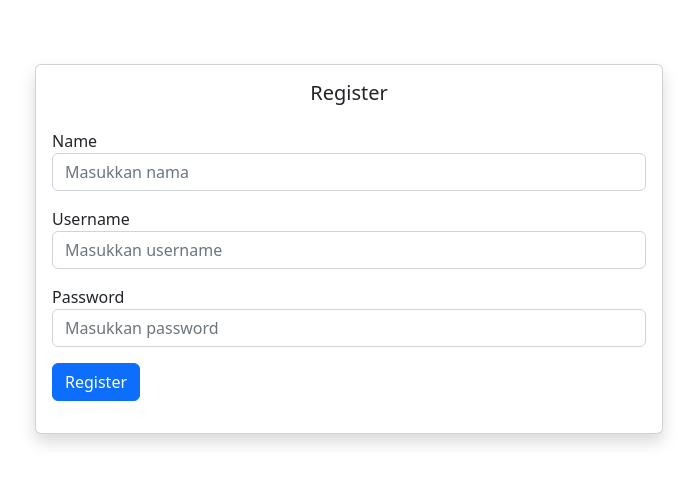
After one commit to arkan0303/rekapan_data, a PHP site: page /register.php in a window 1280 px wide. The commit adds this page. Shown: the top 484 px of the page, without its empty margins (291-988 px from the left). Run offline with PHP 8.4, Linux system fonts and the light colour scheme; some libraries are stand-ins or nearby versions.

Commit message:
update terbaru

```diff
--- a/index.php
+++ b/index.php
@@ -60,6 +60,9 @@ function buildQueryString($paramKey, $paramValue)
                     <button type="submit" class="btn btn-primary">Search</button>
                 </form>
                 <div>
+                <?php if (isset($_SESSION['unique_id'])): ?>
+    <a href="logout.php" class="btn btn-danger">Logout</a>
+<?php endif; ?>
                     <a href="daftar-penjualan.php" class="btn btn-secondary">Daftar Penjualan</a>
                     <a href="tambah-produk.php" class="btn btn-secondary">Tambah Produk</a>
                 </div>
--- /dev/null
+++ b/register.php
@@ -0,0 +1,67 @@
+<?php include_once "./layout/header.php" ?>
+
+<?php
+session_start();
+include_once "./php/config.php";
+
+if ($_SERVER['REQUEST_METHOD'] == 'POST') {
+    $name = mysqli_real_escape_string($conn, $_POST['name']);
+    $username = mysqli_real_escape_string($conn, $_POST['username']);
+    $password = mysqli_real_escape_string($conn, $_POST['password']);
+
+    // Cek apakah username sudah digunakan
+    $sql_check = "SELECT * FROM users WHERE username = '$username'";
+    $result = mysqli_query($conn, $sql_check);
+    if (mysqli_num_rows($result) > 0) {
+        echo "<div class='alert alert-danger'>Username sudah digunakan, silakan pilih yang lain.</div>";
+    } else {
+        // Menyimpan data pengguna ke database tanpa meng-hash password
+        $sql_insert = "INSERT INTO users (name, username, password) VALUES ('$name', '$username', '$password')";
+        if (mysqli_query($conn, $sql_insert)) {
+            header("Location: login.php");
+            exit();
+        } else {
+            echo "<div class='alert alert-danger'>Terjadi kesalahan saat mendaftar, silakan coba lagi.</div>";
+        }
+    }
+}
+?>
+
+<!-- Include HTML Form di sini -->
+
+
+<div class="mt-5">
+    <div class="row justify-content-center mb-3">
+        <div class="col-md-6">
+            <div class="alert alert-danger d-none" role="alert"></div>
+        </div>
+    </div>
+    <div class="row justify-content-center">
+        <div class="col-md-6">
+            <div class="card rounded shadow">
+                <div class="card-body">
+                    <h5 class="text-center">Register</h5>
+                    <form action="register.php" method="post" class="mt-4" autocomplete="off" id="form_register">
+                        <div class="mb-3">
+                            <label for="name">Name</label>
+                            <input type="text" class="form-control" name="name" id="name" placeholder="Masukkan nama" required>
+                        </div>
+                        <div class="mb-3">
+                            <label for="username">Username</label>
+                            <input type="text" class="form-control" name="username" id="username" placeholder="Masukkan username" required>
+                        </div>
+                        <div class="mb-3">
+                            <label for="password">Password</label>
+                            <input type="password" class="form-control" name="password" id="password" placeholder="Masukkan password" required>
+                        </div>
+                        <div class="mb-3">
+                            <button type="submit" class="btn btn-primary">Register</button>
+                        </div>
+                    </form>
+                </div>
+            </div>
+        </div>
+    </div>
+</div>
+
+<?php include_once "./layout/footer.php" ?>
```
Also changed, not shown: logout.php (added, +8 -0 lines), php/uploads/66ce93f93407d1724814329.2131.png (added), php/uploads/66ce95180c07e1724814616.0493.jpeg (added), php/uploads/66ceffea536911724841962.3417.jpeg (added), php/uploads/66cf013fa5aa31724842303.6786.jpeg (added), php/uploads/66d090c7a09e31724944583.6579.jpeg (added).
